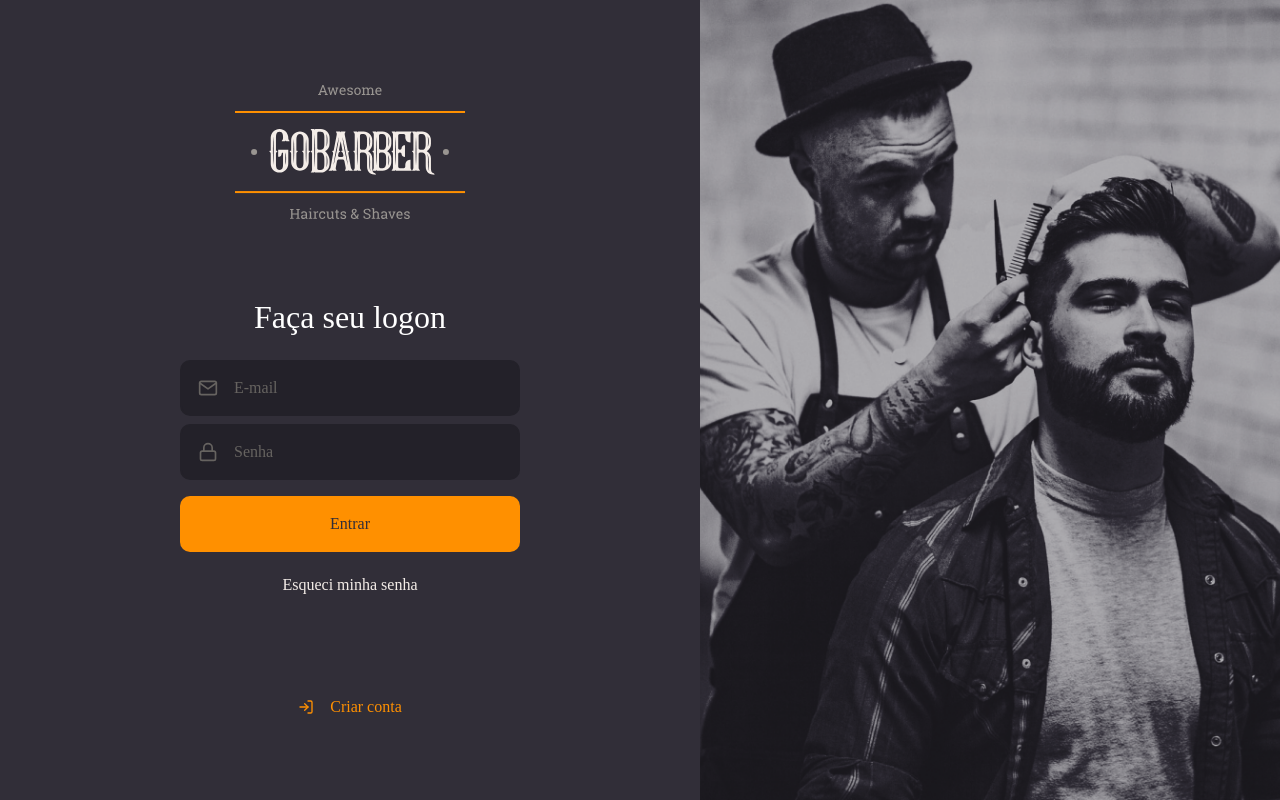
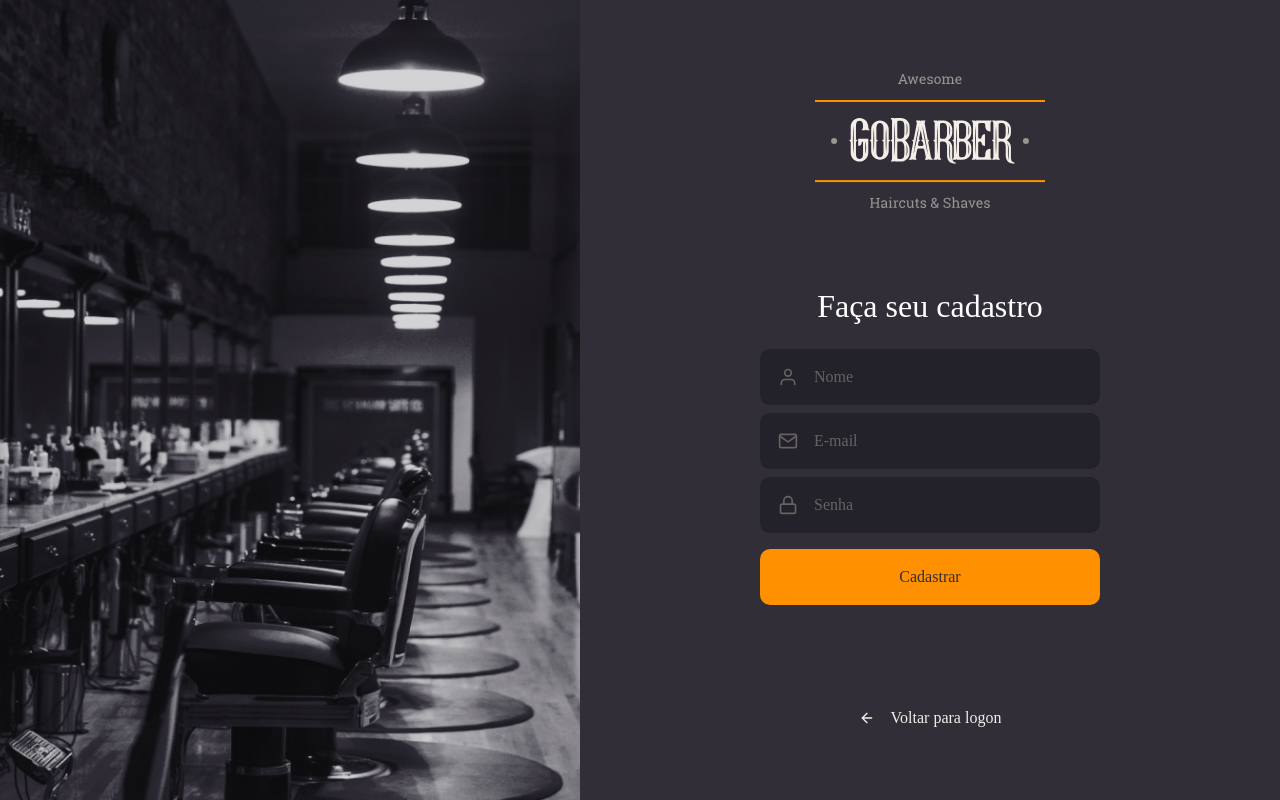
Before and after one commit to ARTHURPC03/New-GoBarber-Web, a React (Create React App) app: page / in a window 1280 px wide. Built offline with nearby package versions, Linux system fonts and the light colour scheme; the HTML template or start-up script is replaced by a standard one.

Commit message:
Página de cadastro

```diff
--- a/src/App.tsx
+++ b/src/App.tsx
@@ -1,11 +1,12 @@
 import React from 'react'
 
-import SignIn from './pages/SignIn'
+// import SignIn from './pages/SignIn'
+import SignUp from './pages/SignUp'
 import GlobalStyle from './styles/global'
 
 const App: React.FC = () => (
   <>
-    <SignIn />
+    <SignUp />
     <GlobalStyle />
   </>
 )
--- /dev/null
+++ b/src/pages/SignUp/index.tsx
@@ -0,0 +1,40 @@
+import React from 'react'
+import { FiArrowLeft, FiMail, FiUser, FiLock } from 'react-icons/fi'
+
+import logoImg from '../../assets/logo.svg'
+
+import Input from '../../components/Input'
+import Button from '../../components/Button'
+
+import { Container, Content, Background } from './styles'
+
+const SignUp: React.FC = () => (
+  <Container>
+    <Background />
+    <Content>
+      <img src={logoImg} alt="GoBarber" />
+
+      <form>
+        <h1>Faça seu cadastro</h1>
+
+        <Input name="name" icon={FiUser} placeholder="Nome" />
+        <Input name="email" icon={FiMail} placeholder="E-mail" />
+        <Input
+          name="password"
+          icon={FiLock}
+          type="password"
+          placeholder="Senha"
+        />
+
+        <Button type="submit">Cadastrar</Button>
+      </form>
+
+      <a href="login">
+        <FiArrowLeft />
+        Voltar para logon
+      </a>
+    </Content>
+  </Container>
+)
+
+export default SignUp
--- /dev/null
+++ b/src/pages/SignUp/styles.ts
@@ -0,0 +1,69 @@
+import styled from 'styled-components'
+import { shade } from 'polished'
+
+import signUpBackgroundImg from '../../assets/sign-up-background.png'
+
+export const Container = styled.div`
+  height: 100vh;
+
+  display: flex;
+  align-items: stretch;
+`
+
+export const Content = styled.div`
+  display: flex;
+  flex-direction: column;
+  align-items: center;
+
+  place-content: center;
+
+  width: 100%;
+  max-width: 700px;
+
+  form {
+    margin: 80px 0;
+    width: 340px;
+    text-align: center;
+
+    h1 {
+      margin-bottom: 24px;
+    }
+
+    a {
+      color: #f4ede8;
+      display: block;
+      margin-top: 24px;
+      text-decoration: none;
+      transition: color 0.2s;
+
+      &:hover {
+        color: ${shade(0.2, '#f4ede8')};
+      }
+    }
+  }
+
+  > a {
+    color: #f4ede8;
+    display: block;
+    margin-top: 24px;
+    text-decoration: none;
+    transition: color 0.2s;
+
+    display: flex;
+    align-items: center;
+
+    svg {
+      margin-right: 16px;
+    }
+
+    &:hover {
+      color: ${shade(0.2, '#f4ede8')};
+    }
+  }
+`
+
+export const Background = styled.div`
+  flex: 1;
+  background: url(${signUpBackgroundImg}) no-repeat center;
+  background-size: cover;
+`
```
Also changed, not shown: src/assets/sign-up-background.png (added).
